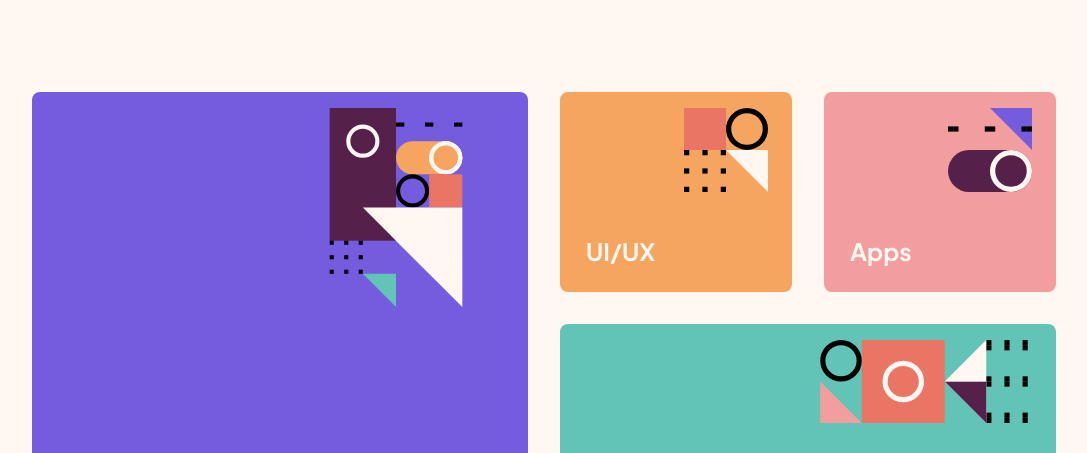
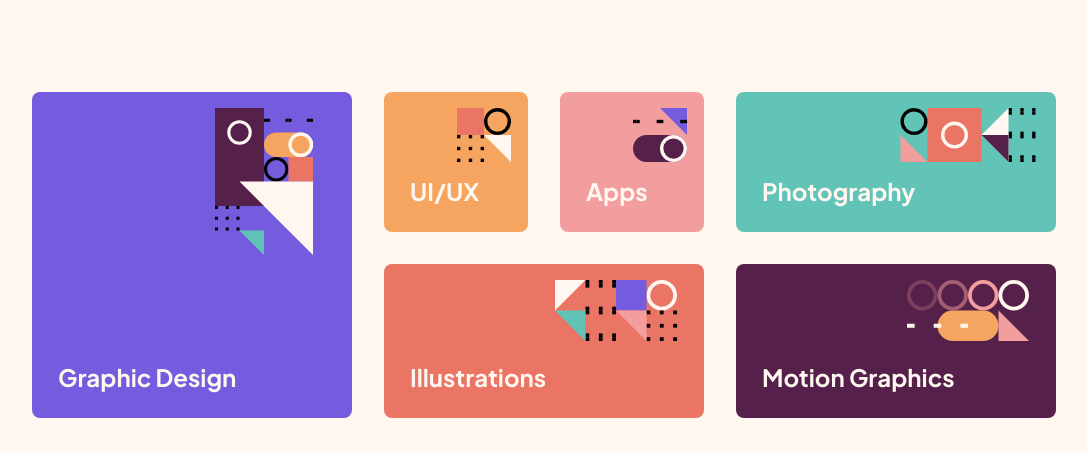
Before and after one commit to julienLeMee/frontend-mentor-portfolio, a website: page index.html in a window 1280 px wide. Shown: the part 323-776 px from the top of the page, without its empty margins (96-1183 px from the left). Drawn offline with nearby package versions, Linux system fonts and the light colour scheme.

Commit message:
pixel perfect adjust

```diff
--- a/components/_grid.scss
+++ b/components/_grid.scss
@@ -3,8 +3,8 @@
   margin: 75px auto;
   display: grid;
   grid-gap: 2rem;
-  grid-template-columns: repeat(auto-fit, minmax(180px, 1fr));
-  grid-auto-rows: minmax(180px, auto);
+  grid-template-columns: repeat(auto-fit, minmax(140px, 1fr));
+  grid-auto-rows: minmax(140px, auto);
   grid-auto-flow: dense;
 
   .grid__item {
--- a/components/_media-queries.scss
+++ b/components/_media-queries.scss
@@ -1,4 +1,4 @@
-@media screen and (max-width: 920px) {
+@media screen and (max-width: 1110px) {
 
   .hero h1 {
     font-size: $bold-medium-font-size;
```
Also changed, not shown: public/style.css.
